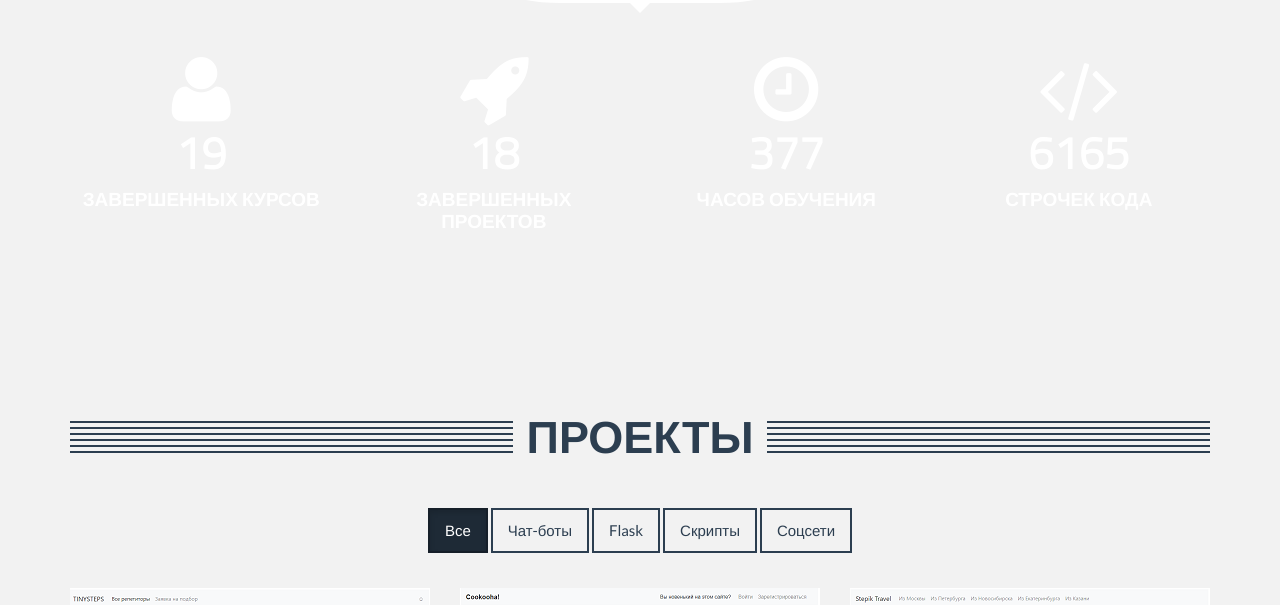
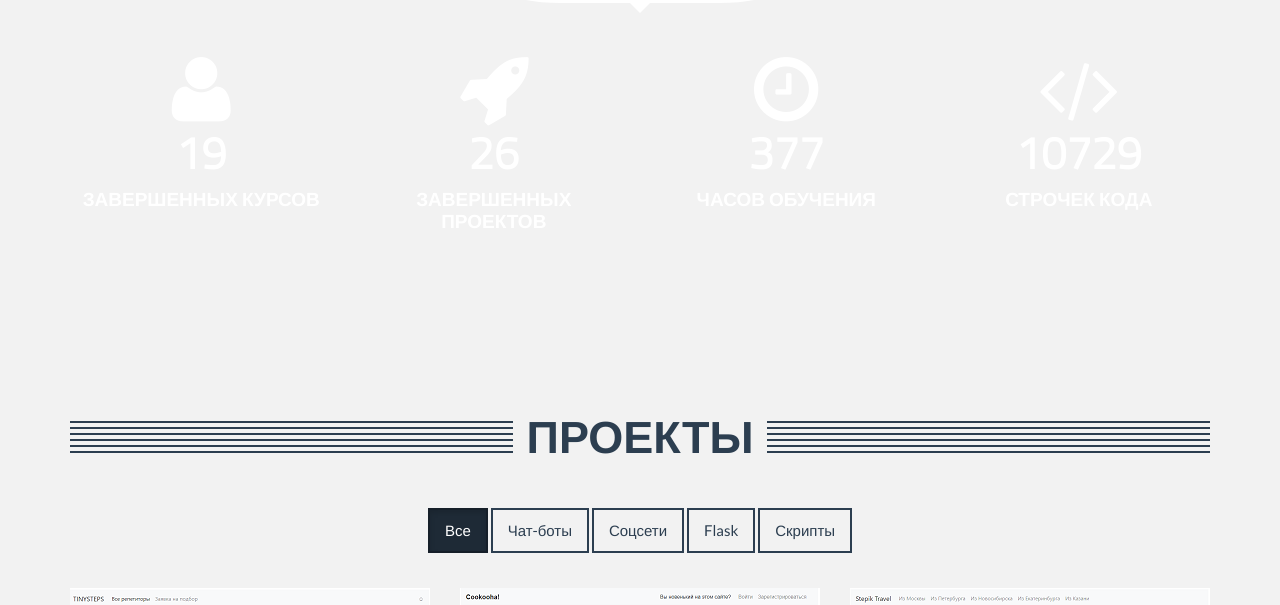
Before and after one commit to NecrOctopuS/NecrOctopuS.github.io, a plain HTML site: page index.html in a window 1280 px wide. Shown: the part 5680-6285 px from the top of the page. Drawn offline with Linux system fonts and the light colour scheme; some packages are replaced by stand-ins of ours.

```diff
--- a/index.html
+++ b/index.html
@@ -627,7 +627,7 @@
 					</div>
 					<div class="col-sm-3">
 						<i class="fa fa-rocket fa-5x"></i>
-						<h2>18</h2>
+						<h2>26</h2>
 						<h4>Завершенных проектов</h4>
 					</div>
 					<div class="col-sm-3">
@@ -637,7 +637,7 @@
 					</div>
 					<div class="col-sm-3">
 						<i class="fa fa-code fa-5x"></i>
-						<h2>6165</h2>
+						<h2>10729</h2>
 						<h4>Строчек кода</h4>
 					</div>
 				</div>
@@ -668,11 +668,11 @@
 
 					<button class="btn btn-primary filter" data-filter=".Чат-боты">Чат-боты</button>
 
+					<button class="btn btn-primary filter" data-filter=".Соцсети">Соцсети</button>
+
 					<button class="btn btn-primary filter" data-filter=".Flask">Flask</button>
 
 					<button class="btn btn-primary filter" data-filter=".Скрипты">Скрипты</button>
-
-					<button class="btn btn-primary filter" data-filter=".Соцсети">Соцсети</button>
 
 				</div>
 				<div class="isotope portfolio-container">
```
